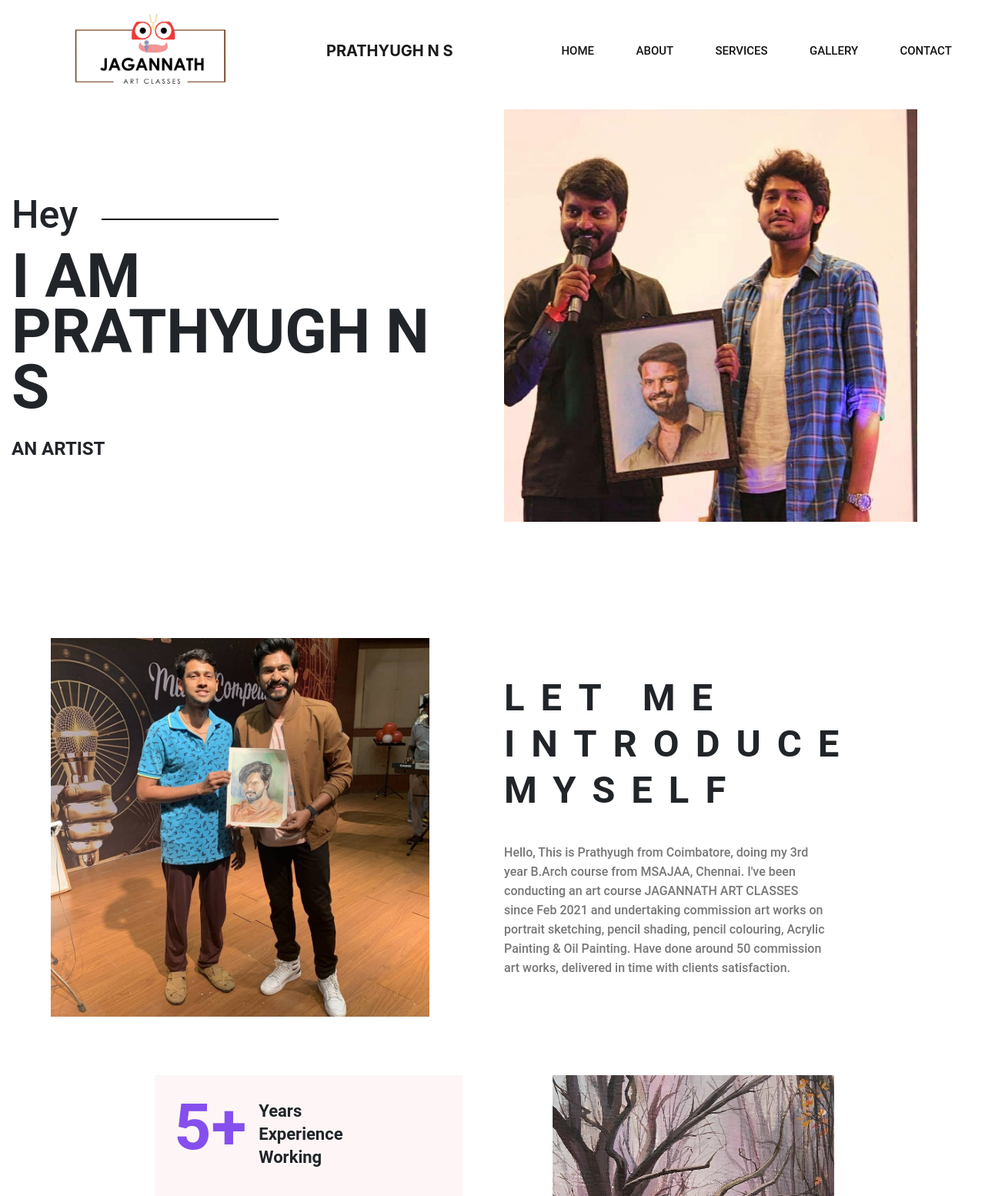
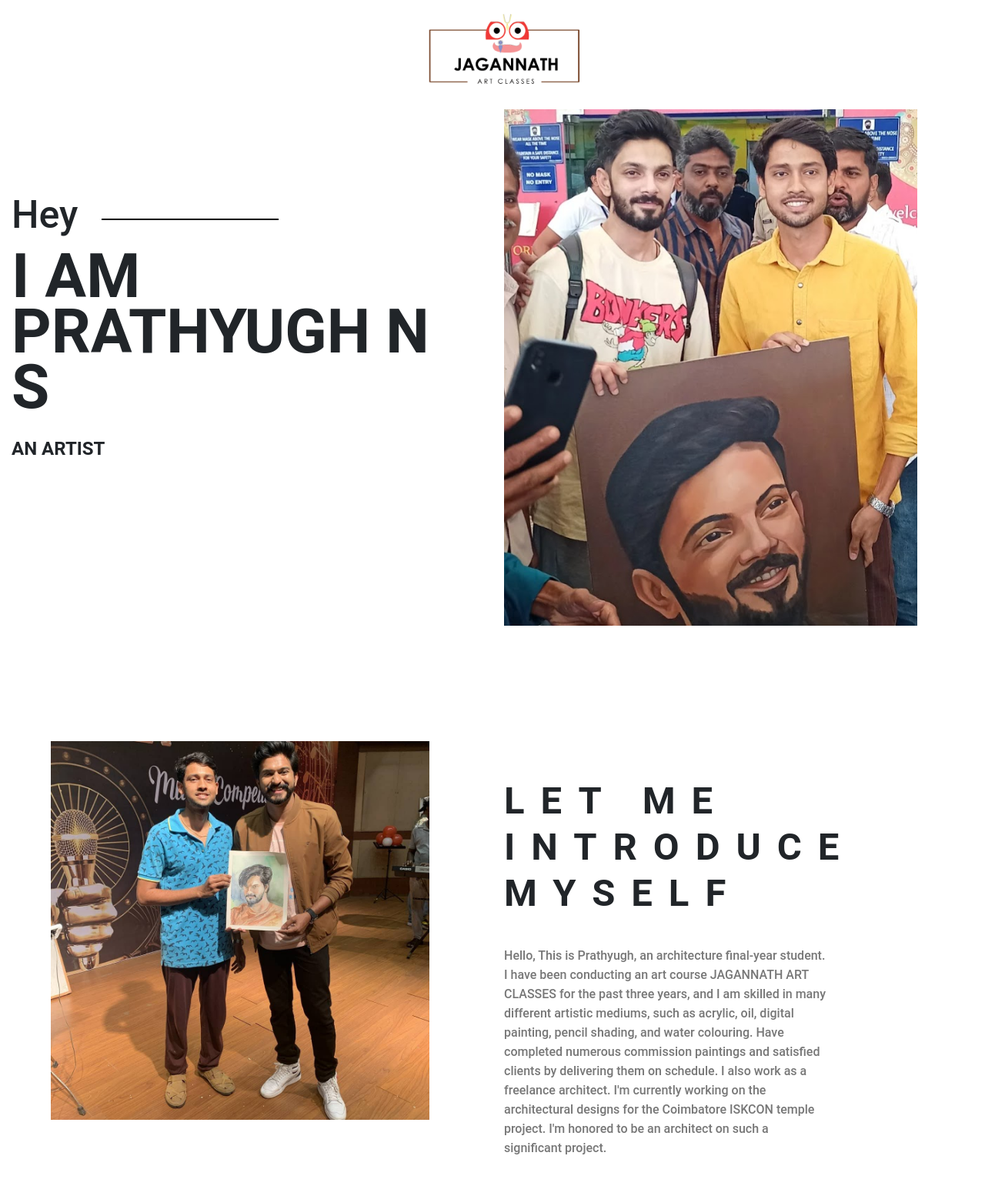
Before and after one commit to middenandena/middenandena.github.io, a plain HTML site: page index.html in a window 1280 px wide. Shown: the top 1554 px of the page at 77% size. Drawn offline with nearby package versions, Linux system fonts and the light colour scheme.

Commit message:
Update index.html

```diff
--- a/index.html
+++ b/index.html
@@ -41,13 +41,13 @@
 
     <header class="header_area">
         <div class="main-menu">
-            <nav class="navbar navbar-expand-lg navbar-light">
+            <nav class="navbar navbar-expand-lg navbar-light" >
                 <a class="navbar-brand" href="#"><img src="./img/logo/logo1.png" width="200"></a>
-                <a class="navbar-brand" href="#"><strong>PRATHYUGH N S</strong></a>
-                <button class="navbar-toggler" type="button" data-toggle="collapse" data-target="#navbarNav" aria-controls="navbarNav" aria-expanded="false" aria-label="Toggle navigation">
+                <button class="navbar-toggler" type="button" data-toggle="collapse" data-target="#navbarNav"
+                    aria-controls="navbarNav" aria-expanded="false" aria-label="Toggle navigation">
                     <span class="navbar-toggler-icon"></span>
                 </button>
-                <div class="collapse navbar-collapse" id="navbarNav">
+                <!-- <div class="collapse navbar-collapse" id="navbarNav">
                     <div class="mr-auto"></div>
                     <ul class="navbar-nav">
                         <li class="nav-item ">
@@ -67,7 +67,7 @@
                         </li>
 
                     </ul>
-                </div>
+                </div> -->
             </nav>
         </div>
     </header>
@@ -93,8 +93,8 @@
                             </div> -->
                         </div>
                     </div>
-                    <div class="col-lg-6 col-md-12 banner-image">
-                        <img src="./img/banner/banner.jpg" alt="banner-img" class="img-fluid">
+                    <div class="col-lg-6 col-md-12 banner-image" >
+                        <img src="./img/art to Anirudh.jpg" width="100px" alt="banner-img" class="img-fluid">
                     </div>
                 </div>
             </div>
@@ -119,8 +119,13 @@
                         </h2>
                         <div class="paragraph py-4 w-75">
                             <p class="para">
-                                Hello, This is Prathyugh from Coimbatore, doing my 3rd year B.Arch course from MSAJAA, Chennai. I've been conducting an art course JAGANNATH ART CLASSES since Feb 2021 and undertaking commission art works on portrait sketching, pencil shading, pencil
-                                colouring, Acrylic Painting & Oil Painting. Have done around 50 commission art works, delivered in time with clients satisfaction.
+                                Hello, This is Prathyugh, an architecture final-year student. I have been conducting an
+                                art course JAGANNATH ART CLASSES for the past three years, and I am skilled in many
+                                different artistic mediums, such as acrylic, oil, digital painting, pencil shading, and
+                                water colouring. Have completed numerous commission paintings and satisfied clients by
+                                delivering them on schedule. I also work as a freelance architect. I'm currently working
+                                on the architectural designs for the Coimbatore ISKCON temple project. I'm honored to be
+                                an architect on such a significant project.
                             </p>
                             <!-- </div>
                         <button type="button" class="btn button primary-button text-uppercase">Download cv</button>
@@ -200,7 +205,8 @@
                                 <div class="card-body text-center">
                                     <h5 class="card-title text-uppercase font-roboto"> Acrylic Painting</h5>
                                     <p class="card-text text-secondary">
-                                        Every Canvas has it's own story from the painter's vission mixed within it's paint.
+                                        Every Canvas has it's own story from the painter's vission mixed within it's
+                                        paint.
                                     </p>
                                 </div>
                             </div>
@@ -210,7 +216,8 @@
                                 <div class="card-body text-center">
                                     <h5 class="card-title text-uppercase font-roboto">Oil Painting</h5>
                                     <p class="card-text text-secondary">
-                                        All you need to paint is a few tools, a little instruction, and a vision in your mind.
+                                        All you need to paint is a few tools, a little instruction, and a vision in your
+                                        mind.
                                     </p>
                                 </div>
                             </div>
@@ -260,8 +267,8 @@
                     <div class="col-lg-4 col-md-6 col-sm-12 element-item popular">
                         <div class="our-project">
                             <div class="img">
-                                <a class="test-popup-link" href="./img/WALL PAINTING 6.png">
-                                    <img src="./img/WALL PAINTING 6.png" alt="portfolio-3" class="img-fluid">
+                                <a class="test-popup-link" href="./img/photo with KamalHaasan 4.jpg">
+                                    <img src="./img/photo with KamalHaasan 4.jpg" alt="portfolio-3" class="img-fluid">
                                 </a>
                             </div>
                             <div class="title py-4">
@@ -370,7 +377,11 @@
                             </div>
                             <div class="title py-4">
                                 <h4 class="text-uppercase">Grand family photo painting</h4>
-                                <span class="text-secondary">This is an acrylic painting (A2+ size). Proud to share this Master piece it was really tough & a challenging painting that I have ever done. Actually the client needed a family photo painting ,but there is no photo as if they are all together. So as per the clients requirement, have combined all the members of the family with a best composition, anatomy and a suitable costumes.</span>
+                                <span class="text-secondary">This is an acrylic painting (A2+ size). Proud to share this
+                                    Master piece it was really tough & a challenging painting that I have ever done.
+                                    Actually the client needed a family photo painting ,but there is no photo as if they
+                                    are all together. So as per the clients requirement, have combined all the members
+                                    of the family with a best composition, anatomy and a suitable costumes.</span>
                             </div>
                         </div>
                     </div>
@@ -413,7 +424,8 @@
                 <div class="copyrights text-center">
                     <p class="para">
                         This portfolio is made by
-                        <a href="mailto:middenandena@gmail.com"><span style="color: var(--primary-color);">Midden & Ena</span></a>
+                        <a href="mailto:middenandena@gmail.com"><span style="color: var(--primary-color);">Midden &
+                                Ena</span></a>
                     </p>
                 </div>
             </div>
```
